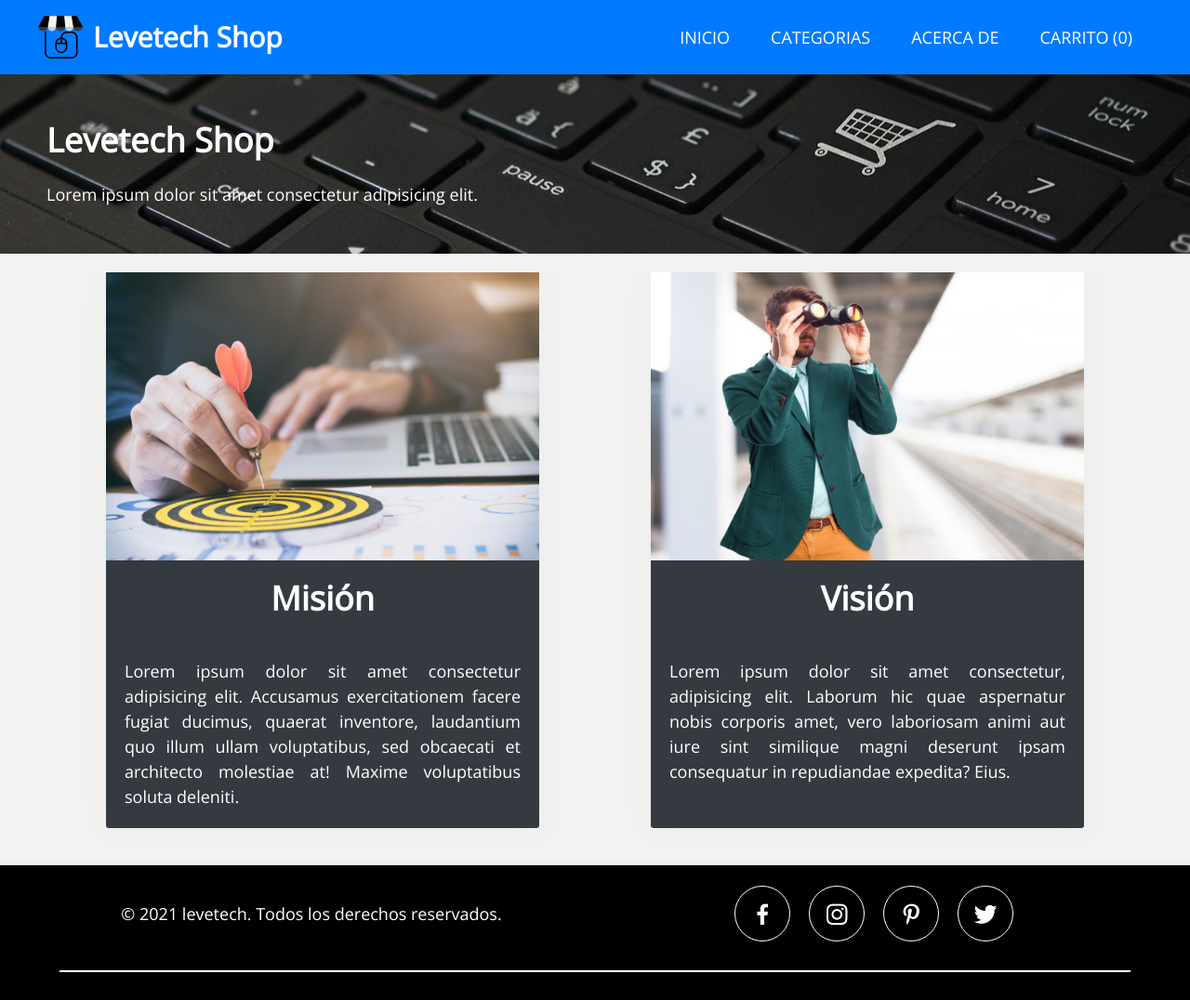
After one commit to migcube1/ecommerce-levetech, a PHP site: page /acerca.php in a window 1280 px wide. The commit adds this page. Shown: the whole page at 93% size. Run offline with PHP 8.4, Linux system fonts and the light colour scheme.

Commit message:
Se realizó el prototipo de la pagina acerca

```diff
--- /dev/null
+++ b/acerca.php
@@ -0,0 +1,73 @@
+<!DOCTYPE html>
+<html lang="es">
+
+<head>
+    <meta charset="UTF-8">
+    <meta http-equiv="X-UA-Compatible" content="IE=edge">
+    <meta name="viewport" content="width=device-width, initial-scale=1.0">
+    <title>Acerca de | Levetech Shop</title>
+
+    <!-- ICONS-->
+    <link rel="shorcut icon" href="assets/img/logotipos/levetech-logo-blanco.png" type="image/x-icon">
+    <link href='https://cdn.jsdelivr.net/npm/boxicons@2.0.5/css/boxicons.min.css' rel='stylesheet'>
+
+    <!-- CSS -->
+    <link rel="stylesheet" href="assets/css/estilos.css">
+</head>
+
+<body>
+    <!--header-->
+    <?php include("templates/header.php")?>
+
+    <!--banner-->
+    <div class="contenido-ancho banner p-0">
+        <div class="banner-img r-5 texto-blanco">
+            <h1>Levetech Shop</h1>
+            <p>Lorem ipsum dolor sit amet consectetur adipisicing elit.</p>
+        </div>
+    </div>
+
+    <!-- Cards de Misión y visión -->
+    <div class="contenedor ">
+        <div class="grid col-2 med-col-1">
+            <div class="card bg-dark mx-5">
+                <img src="assets/img/acerca/mision.jpg" class="card-img-top" alt="Imagen misión">
+                <div class="texto-centrado texto-blanco ms-2">
+                    <h1>Misión</h1>
+                    <p class="texto-justificado r-2">
+                        Lorem ipsum dolor sit amet consectetur adipisicing elit. Accusamus exercitationem facere fugiat
+                        ducimus, quaerat inventore, laudantium quo illum ullam voluptatibus, sed obcaecati et architecto
+                        molestiae at! Maxime voluptatibus soluta deleniti.
+                    </p>
+
+                </div>
+            </div>
+            <div class="card bg-dark mx-5">
+                <img src="assets/img/acerca/vision.jpg" class="card-img-top" alt="Imagen visión">
+                <div class="texto-centrado texto-blanco ms-2">
+                    <h1>Visión</h1>
+                    <p class="texto-justificado r-2">
+                        Lorem ipsum dolor sit amet consectetur, adipisicing elit. Laborum hic quae aspernatur nobis
+                        corporis amet, vero laboriosam animi aut iure sint similique magni deserunt ipsam consequatur in
+                        repudiandae expedita? Eius.
+                    </p>
+
+                </div>
+            </div>
+        </div>
+    </div>
+
+    <!--footer-->
+    <?php include("templates/footer.php")?>
+
+    <!--Jquery JS-->
+    <script src="assets/js/jquery-3.5.1.js "></script>
+
+    <!-- JS -->
+    <script src="assets/js/scripts.js "></script>
+
+
+
+</body>
+
+</html>
--- a/assets/css/estilos.css
+++ b/assets/css/estilos.css
@@ -466,7 +466,7 @@ footer {
 .banner {
     background-size: cover;
     background-position: center;
-    background-image: url('../img/banners/principal.jpg');
+    background-image: url('../img/acerca/banner-ecommerce.jpg');
 }
 
 .banner-imagen {
--- a/templates/header.php
+++ b/templates/header.php
@@ -2,7 +2,7 @@
     <nav class="nav ">
         <a href="index.php" class="nav-logo nav-enlace">
             <img src="assets/img/logotipos/levetech-icon-azul.png " alt="icono levetech" class="md-1">
-            Levetech
+            Levetech Shop
         </a>
         <button type="button" class=" nav-toggle ">
             <i class='bx bx-menu'></i>
```
Also changed, not shown: assets/img/acerca/banner-ecommerce.jpg (added), assets/img/acerca/mision.jpg (added), assets/img/acerca/vision.jpg (added).
